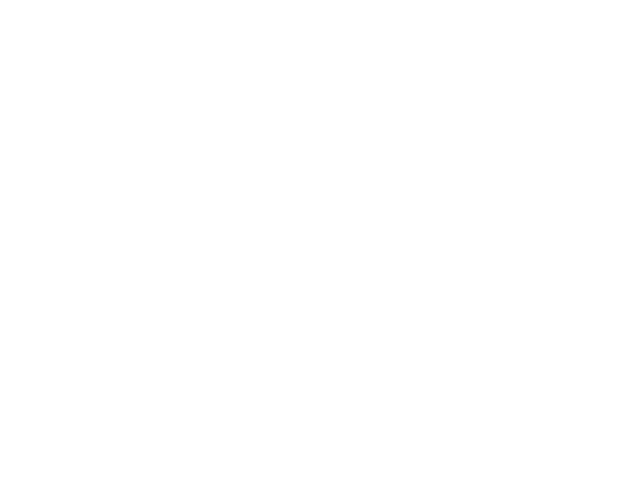
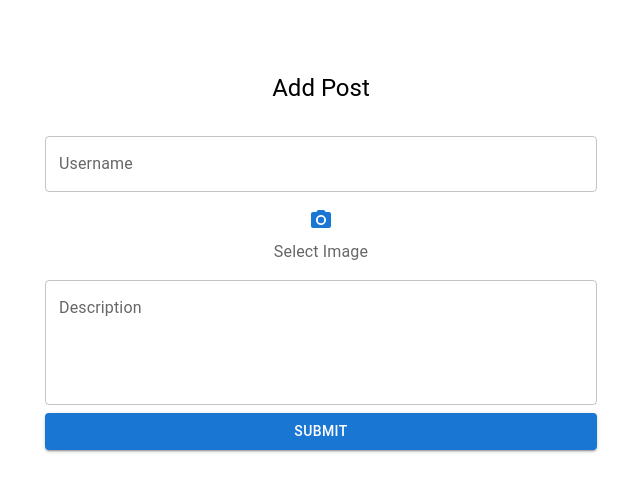
Before and after one commit to purushothamak/instagram, a React (Vite) app: page /AddPost in a window 1280 px wide. Before the commit this address had no page. Shown: the top 492 px of the page, without its empty margins (319-959 px from the left). Built offline with nearby package versions, Linux system fonts and the light colour scheme.

Commit message:
User Addpost

```diff
--- a/package.json
+++ b/package.json
@@ -14,6 +14,7 @@
     "@emotion/styled": "^11.11.0",
     "@mui/icons-material": "^5.14.7",
     "@mui/material": "^5.14.7",
+    "@mui/system": "^5.14.7",
     "react": "^18.2.0",
     "react-dom": "^18.2.0"
   },
--- a/src/App.css
+++ b/src/App.css
@@ -9,9 +9,8 @@
   top: 70px;
   right: 95px;
 }
-
-@media (max-width: 768px) {
-  .rightside-content {
+@media (min-width: 1268px) {
+  .suggested-users {
     display: none;
   }
 }
--- a/src/App.tsx
+++ b/src/App.tsx
@@ -3,6 +3,8 @@ import { BrowserRouter, Route, Routes } from "react-router-dom";
 import Instamainpage from "./components/mainpage/InstaMainPage";
 import Profilemainpage from "./components/userprofilepage/ProfileMainPage";
 import Search from "./components/searchuser/Search";
+import AddPostMainPage from "./components/AddPost/AddPostmainpage";
+
 function App() {
   return (
     <BrowserRouter>
@@ -10,6 +12,7 @@ function App() {
         <Route path="/" element={<Instamainpage />} />
         <Route path="/userprofile" element={<Profilemainpage />} />
         <Route path="/SearchUser" element={<Search />} />
+        <Route path="/AddPost" element={<AddPostMainPage />} />
       </Routes>
     </BrowserRouter>
   );
--- /dev/null
+++ b/src/components/AddPost/AddPost.tsx
@@ -0,0 +1,86 @@
+import { useState } from "react";
+import Typography from "@mui/material/Typography";
+import TextField from "@mui/material/TextField";
+import Button from "@mui/material/Button";
+import Container from "@mui/material/Container";
+import Box from "@mui/material/Box";
+import IconButton from "@mui/material/IconButton";
+import PhotoCameraIcon from "@mui/icons-material/PhotoCamera";
+
+function AddPost() {
+  const [username, setUsername] = useState("");
+  const [image, setImage] = useState(null);
+  const [description, setDescription] = useState("");
+
+  const handleImageChange = (e) => {
+    const selectedImage = e.target.files[0];
+    setImage(selectedImage);
+  };
+
+  const handleSubmit = (e) => {
+    e.preventDefault();
+
+    console.log("Submitted:", { username, image, description });
+    const postData = { username, image, description };
+    sessionStorage.setItem("postData", JSON.stringify(postData));
+    console.log("Submitted:", postData);
+  };
+
+  return (
+    <Container maxWidth="sm">
+      <Box
+        sx={{
+          marginTop: 4,
+          display: "flex",
+          flexDirection: "column",
+          alignItems: "center",
+        }}
+      >
+        <Typography variant="h5">Add Post</Typography>
+        <form
+          onSubmit={handleSubmit}
+          style={{ width: "100%", marginTop: "1rem" }}
+        >
+          <TextField
+            label="Username"
+            variant="outlined"
+            fullWidth
+            value={username}
+            onChange={(e) => setUsername(e.target.value)}
+            margin="normal"
+          />
+          <input
+            accept="image/*"
+            style={{ display: "none" }}
+            id="image-upload"
+            type="file"
+            onChange={handleImageChange}
+          />
+          <label htmlFor="image-upload">
+            <IconButton color="primary" component="span">
+              <PhotoCameraIcon />
+            </IconButton>
+          </label>
+          <Typography variant="body1" color="textSecondary">
+            Select Image
+          </Typography>
+          <TextField
+            label="Description"
+            variant="outlined"
+            fullWidth
+            multiline
+            rows={4}
+            value={description}
+            onChange={(e) => setDescription(e.target.value)}
+            margin="normal"
+          />
+          <Button type="submit" variant="contained" color="primary" fullWidth>
+            Submit
+          </Button>
+        </form>
+      </Box>
+    </Container>
+  );
+}
+
+export default AddPost;
--- /dev/null
+++ b/src/components/AddPost/AddPostmainpage.tsx
@@ -0,0 +1,11 @@
+import AddPost from "./AddPost";
+
+function AddPostMainPage() {
+  return (
+    <div className="add-post">
+      <AddPost />
+    </div>
+  );
+}
+
+export default AddPostMainPage;
--- a/src/components/Sidebar/InstaSidebar.mocks.ts
+++ b/src/components/Sidebar/InstaSidebar.mocks.ts
@@ -1,20 +1,18 @@
-import Icons from '@mui/icons-material';
+import Icons from "@mui/icons-material";
 
 export interface SidebarOption {
-    title: string;
-    icon: keyof typeof Icons;
-    path: string;
-
+  title: string;
+  icon: keyof typeof Icons;
+  path: string;
 }
 const sidebarOptions: SidebarOption[] = [
-
-    { title: 'Home', icon: 'Home', path: '/' },
-    { title: 'Search', icon: 'Search', path: '/SearchUser' },
-    { title: 'Explore', icon: 'Explore', path: '/explore' },
-    { title: 'New Post', icon: 'Add', path: '/newPost' },
-    { title: 'Favorites', icon: 'Favorite', path: '/favorites' },
-    { title: 'Profile', icon: 'Person', path: '/userprofile' },
-    { title: 'Settings', icon: 'Settings', path: '/settings' },
+  { title: "Home", icon: "Home", path: "/" },
+  { title: "Search", icon: "Search", path: "/SearchUser" },
+  { title: "Explore", icon: "Explore", path: "/explore" },
+  { title: "New Post", icon: "Add", path: "/AddPost" },
+  { title: "Favorites", icon: "Favorite", path: "/favorites" },
+  { title: "Profile", icon: "Person", path: "/userprofile" },
+  { title: "Settings", icon: "Settings", path: "/settings" },
 ];
 
 export default sidebarOptions;
--- a/src/components/userprofilepage/postsection/PostSection.tsx
+++ b/src/components/userprofilepage/postsection/PostSection.tsx
@@ -1,4 +1,4 @@
-import { useState } from "react";
+import { useState, useEffect } from "react";
 import ImageList from "@mui/material/ImageList";
 import ImageListItem from "@mui/material/ImageListItem";
 import Tabs from "@mui/material/Tabs";
@@ -6,18 +6,40 @@ import Tab from "@mui/material/Tab";
 
 export default function PostImageList() {
   const [value, setValue] = useState(0);
+  const [postData, setPostData] = useState<{
+    username: string;
+    image: File | null;
+    description: string;
+  } | null>(null);
+
+  useEffect(() => {
+    const storedData = sessionStorage.getItem("postData");
+    if (storedData) {
+      const parsedData = JSON.parse(storedData);
+      setPostData(parsedData);
+    }
+  }, []);
   const handleChange = (event, newValue) => {
     setValue(newValue);
   };
   return (
     <div>
       <Tabs value={value} onChange={handleChange} centered textColor="white">
-        <Tab label="Post" />
-        <Tab label="Reels" />
+        <Tab label="MyPost" />
+        <Tab label="post" />
         <Tab label="Saved" />
         <Tab label="Tagged" />
       </Tabs>
       <div hidden={value !== 0}>
+        {postData && (
+          <div>
+            <h2>Username: {postData.username}</h2>
+            <h2>Description: {postData.description}</h2>
+            {/* <img>{postData.image}</img> */}
+          </div>
+        )}
+      </div>
+      <div role="tabpanel" hidden={value !== 1}>
         <ImageList sx={{ width: 500, height: 450 }} cols={3} rowHeight={164}>
           {itemData.map((item, index) => (
             <ImageListItem key={index}>
@@ -31,7 +53,6 @@ export default function PostImageList() {
           ))}
         </ImageList>
       </div>
-      <div role="tabpanel" hidden={value !== 1}></div>
       <div role="tabpanel" hidden={value !== 2}></div>
     </div>
   );
```
Also changed, not shown: 1 other file (tests, documents, lock files or other folders).
